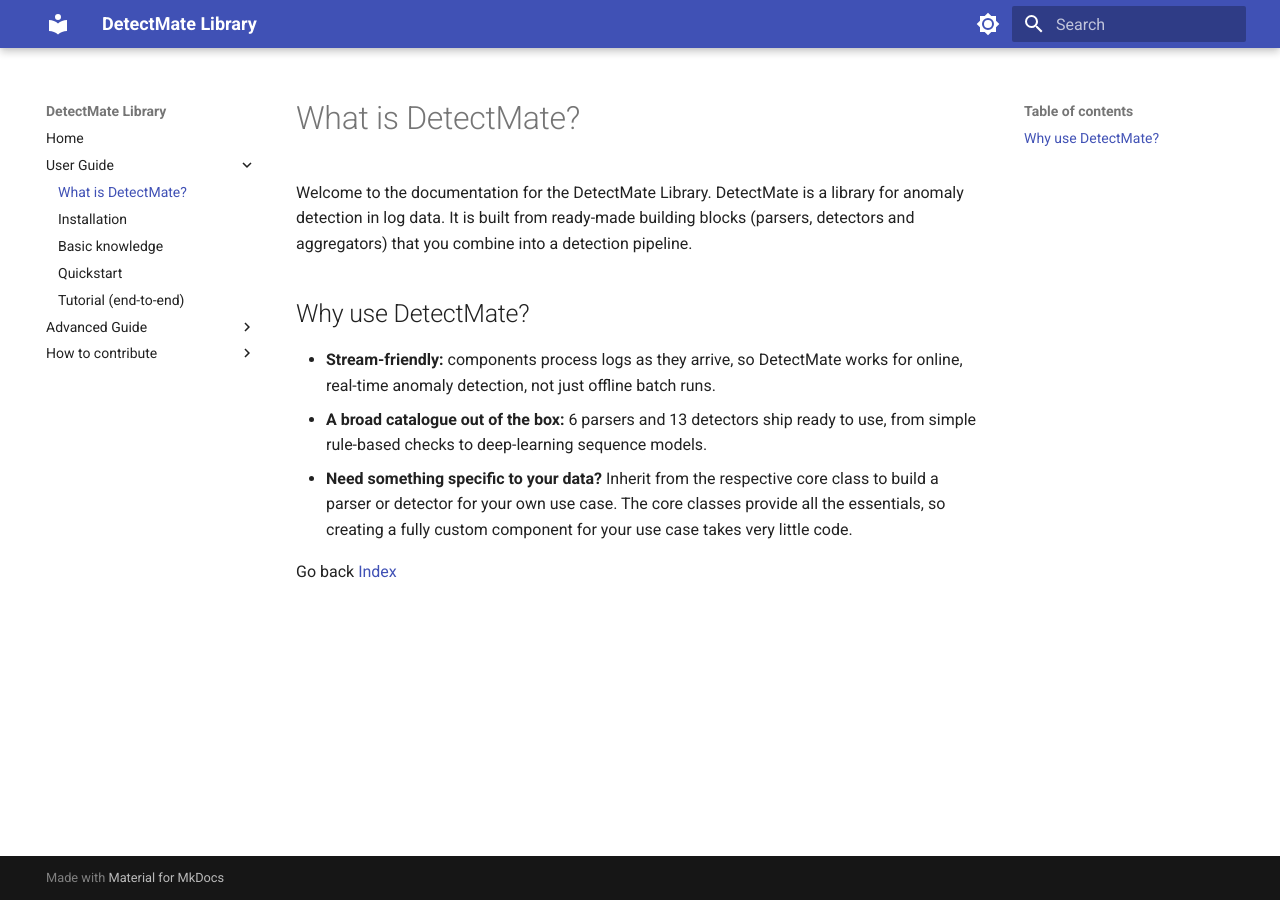
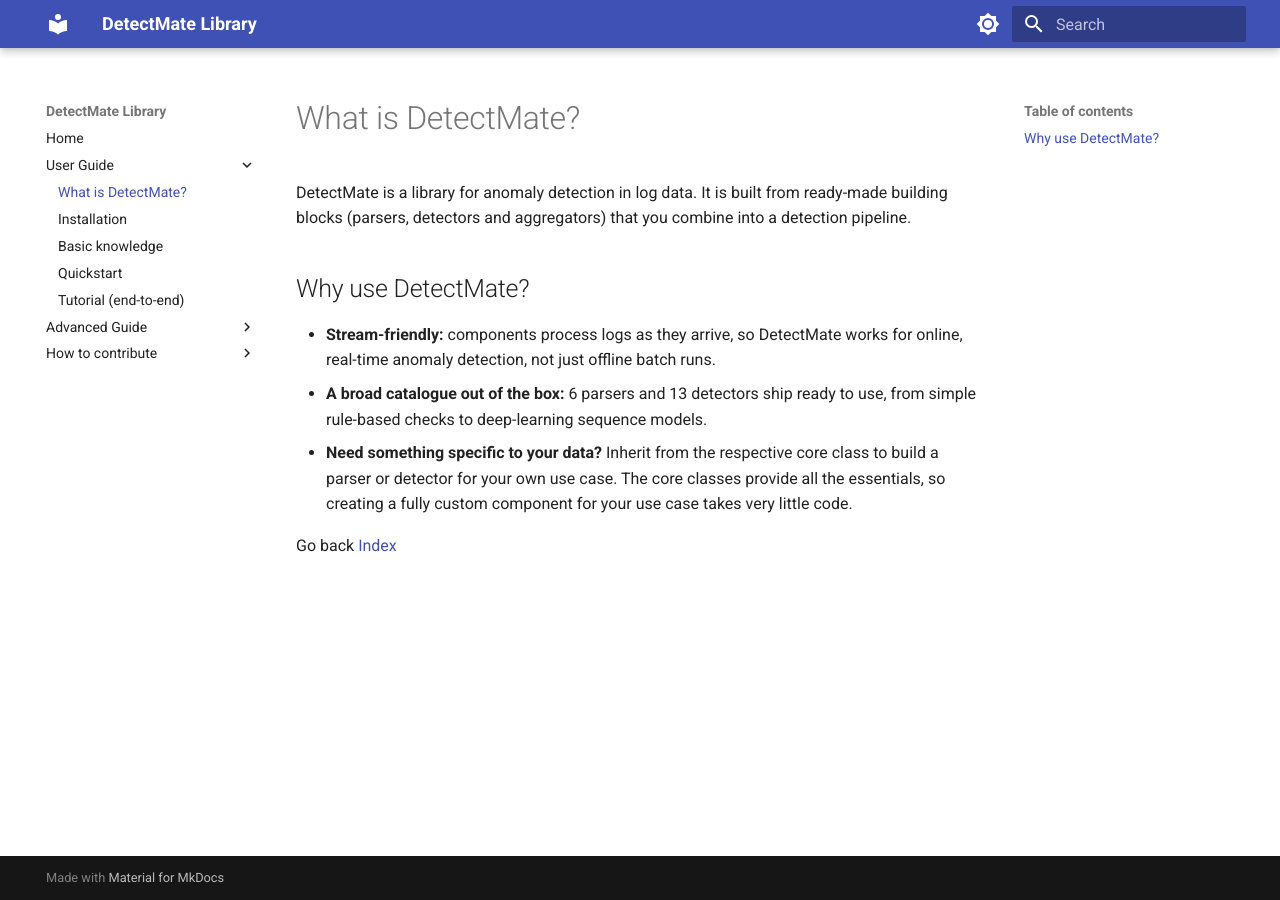
Before and after one commit to ait-detectmate/DetectMateLibrary, an MkDocs documentation site: the page built from docs/user_guide/what_is_detectmate.md, in a window 1280 px wide. Built offline with MkDocs 1.6.1 and Material for MkDocs 9.7.7, drawn with Linux system fonts in a browser that asks for light colours.

Commit message:
remove duplication

```diff
--- a/docs/user_guide/what_is_detectmate.md
+++ b/docs/user_guide/what_is_detectmate.md
@@ -1,6 +1,6 @@
 # What is DetectMate?
 
-Welcome to the documentation for the DetectMate Library. DetectMate is a library for anomaly detection in log data.
+DetectMate is a library for anomaly detection in log data.
 It is built from ready-made building blocks (parsers, detectors and aggregators) that you combine into a detection pipeline.
 
 ## Why use DetectMate?
```
